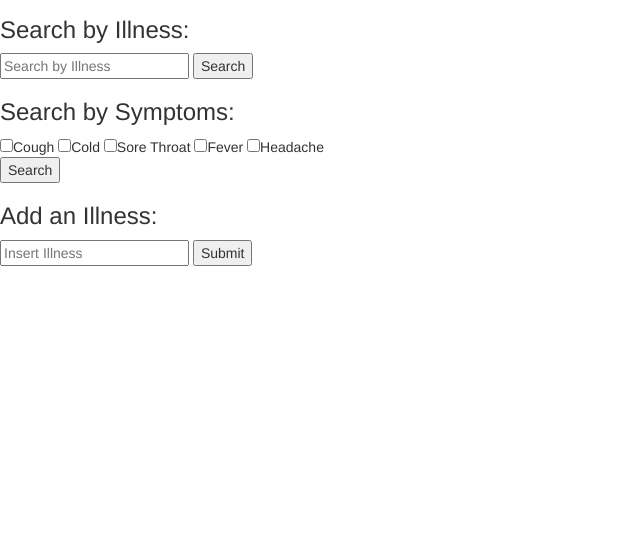
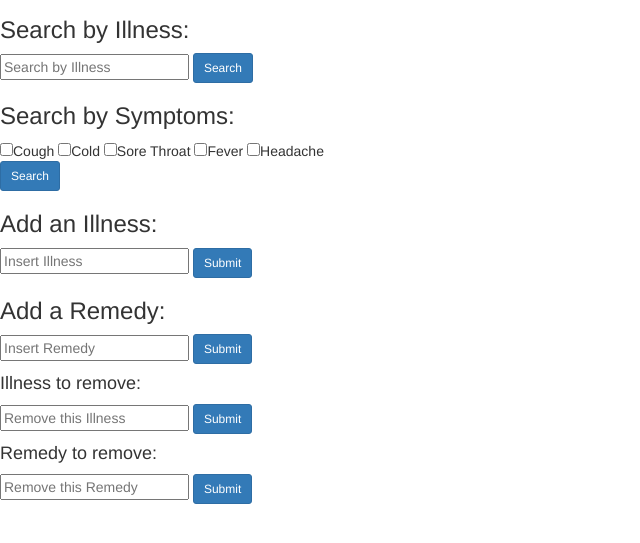
Before and after one commit to RishantD/CollegeMD, a website: page public/index.html in a window 1280 px wide. Shown: the part 63-606 px from the top of the page, without its empty margins (0-640 px from the left). Drawn offline with nearby package versions, Linux system fonts and the light colour scheme; some packages are replaced by stand-ins of ours.

Commit message:
Front changes

```diff
--- a/public/index.html
+++ b/public/index.html
@@ -23,7 +23,7 @@
   	<h3>Search by Illness:</h3>
   </div>
   <input ng-model="illness" placeholder="Search by Illness" />
-  <button ng-click="searchIllness()">Search</button>
+  <button ng-click="searchIllness()" button type="button" class="btn btn-primary btn-sm">Search</button>
 
 
   <div>
@@ -39,29 +39,30 @@
 	<input type="checkbox">Headache
   </form>
 
-  <button>Search</button>
+  <button type="button" class="btn btn-primary btn-sm">Search</button>
+  <br />
 
   <div>
   	<h3>Add an Illness:</h3>
   </div>
-  <input placeholder="Insert Illness" /> <button>Submit</button>
+  <input placeholder="Insert Illness" /> <button type="button" class="btn btn-primary btn-sm">Submit</button>
 
-  <div ng-view></div>
-  <div style = "display:none">
+<!--   <div ng-view></div>
+  <div style = "display:none"> -->
 	  <div>
 	  	<h3>Add a Remedy:</h3>
 	  </div>
-	  <input placeholder="Insert Remedy" /> <button>Submit</button>
+	  <input placeholder="Insert Remedy" /> <button type="button" class="btn btn-primary btn-sm">Submit</button>
 
 	  <div>
 	  	<h4>Illness to remove:</h4>
 	  </div>
-	  <input placeholder="Remove this Illness" /> <button>Submit</button>
+	  <input placeholder="Remove this Illness" /> <button type="button" class="btn btn-primary btn-sm">Submit</button>
 
 	  <div>
 	  	<h4>Remedy to remove:</h4>
 	  </div>
-	  <input placeholder="Remove this Remedy" /> <button>Submit</button>
+	  <input placeholder="Remove this Remedy" /> <button type="button" class="btn btn-primary btn-sm">Submit</button>
   <div>
 
 
```
